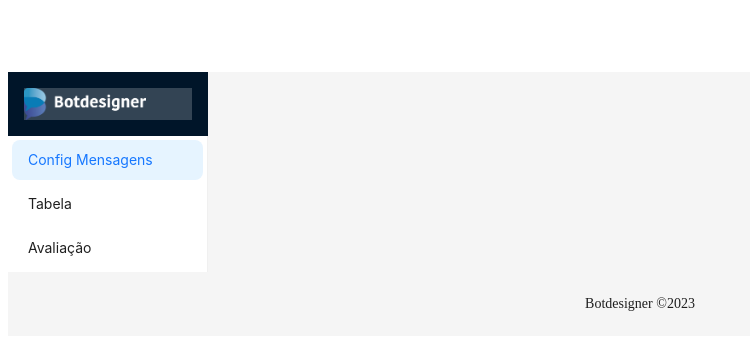
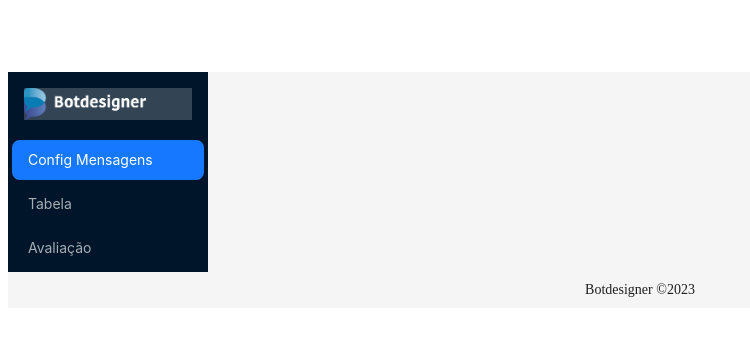
Before and after one commit to Cypirando/configuration-messages, a React (Create React App) app: page /rating in a window 1280 px wide. Shown: the top 350 px of the page, without its empty margins (0-750 px from the left). Built offline with nearby package versions, Linux system fonts and the light colour scheme.

Commit message:
versão 1.0.3

```diff
--- a/src/components/Button/index.tsx
+++ b/src/components/Button/index.tsx
@@ -1,5 +1,4 @@
-// import { ReactElement } from "react";
-import React from "react";
+
 import { StyledButton } from "./styles";
 
 interface ButtonProps {
--- a/src/components/Navbar/index.tsx
+++ b/src/components/Navbar/index.tsx
@@ -85,14 +85,16 @@ import Rating from "../../pages/Rating";
 import RatingConfiguration from "../../pages/RatingConfiguration";
 import TableConfig from "../TableConfig";
 import { StyledRoutesApp } from "./styles";
-import { BrowserRouter, Route, Routes } from "react-router-dom";
-// import { useLocation } from "react-router";
+import { Route, Routes } from "react-router-dom";
+import { useNavigate } from "react-router-dom";
+import { Outlet } from "react-router-dom";
+
+const stateLayout = () => <Outlet />;
+
 const { Header, Content, Footer, Sider } = Layout;
 
 const App: React.FC = () => {
-  // const { location } = useLocation();
-  // console.log(location)
-
+  const navigate = useNavigate();
   const {
     token: { colorBgContainer },
   } = theme.useToken();
@@ -136,24 +138,36 @@ const App: React.FC = () => {
   };
 
   const [selectedKey, setSelectedKey] = useState("1");
-  const [selectedComponent, setSelectedComponent] = useState(componentsMap[selectedKey]);
-
+  const [selectedComponent, setSelectedComponent] = useState(
+    componentsMap[selectedKey]
+  );
 
   const handleMenuClick = (key: string) => {
     setSelectedKey(key);
     setSelectedComponent(componentsMap[key]);
+
+    switch (key) {
+      case "2":
+        navigate("/table");
+        break;
+      case "3":
+        navigate("/rating");
+        break;
+      default:
+        navigate("/");
+        break;
+    }
   };
-
   return (
     <>
       <Header style={{ padding: 0, background: colorBgContainer }} />
-      <BrowserRouter>
       <Layout>
         <Sider>
           <StyledLogo>
             <img src="/logo-botdesigner-light.png" alt="Logo" height="32px" />
           </StyledLogo>
           <Menu
+            theme="dark"
             onClick={({ key }) => handleMenuClick(key)}
             selectedKeys={[selectedKey]}
             items={[
@@ -167,8 +181,9 @@ const App: React.FC = () => {
           <Content>{selectedComponent}</Content>
         </Layout>
       </Layout>
-      </BrowserRouter>
-      <Footer style={{ textAlign: "center" }}>Botdesigner ©2023</Footer>
+      <Footer style={{ padding: 10, textAlign: "center" }}>
+        Botdesigner ©2023
+      </Footer>
     </>
   );
 };
--- a/src/index.tsx
+++ b/src/index.tsx
@@ -1,15 +1,17 @@
-import React from 'react';
-import ReactDOM from 'react-dom/client';
-
-import RoutesApp from './Routes';
-import reportWebVitals from './reportWebVitals';
+import React from "react";
+import ReactDOM from "react-dom/client";
+import { BrowserRouter } from "react-router-dom";
+import RoutesApp from "./Routes";
+import reportWebVitals from "./reportWebVitals";
 
 const root = ReactDOM.createRoot(
-  document.getElementById('root') as HTMLElement
+  document.getElementById("root") as HTMLElement
 );
 root.render(
   <React.StrictMode>
-    <RoutesApp />
+    <BrowserRouter>
+      <RoutesApp />
+    </BrowserRouter>
   </React.StrictMode>
 );
 
```
Lines whose indentation alone changed are shown as unchanged.
